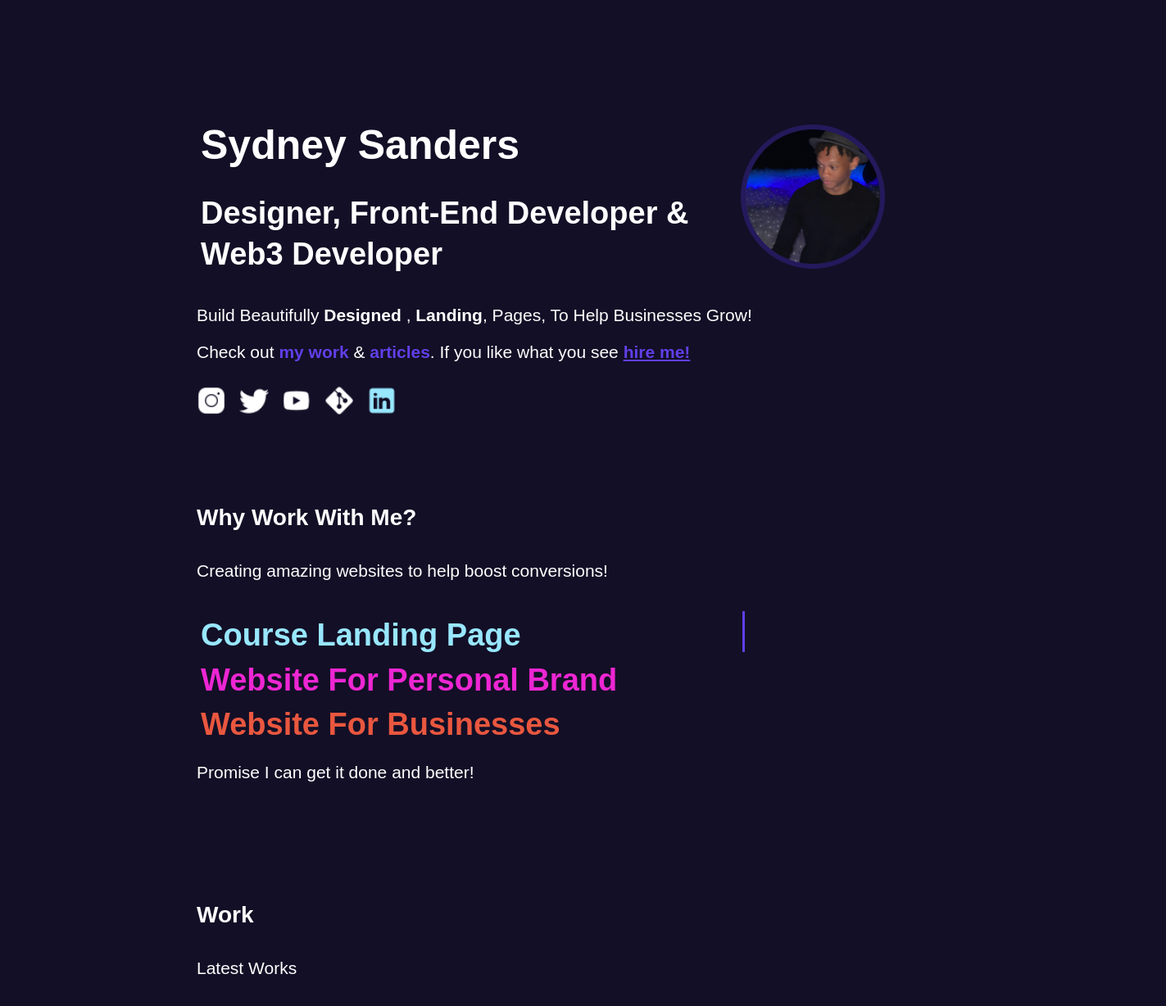
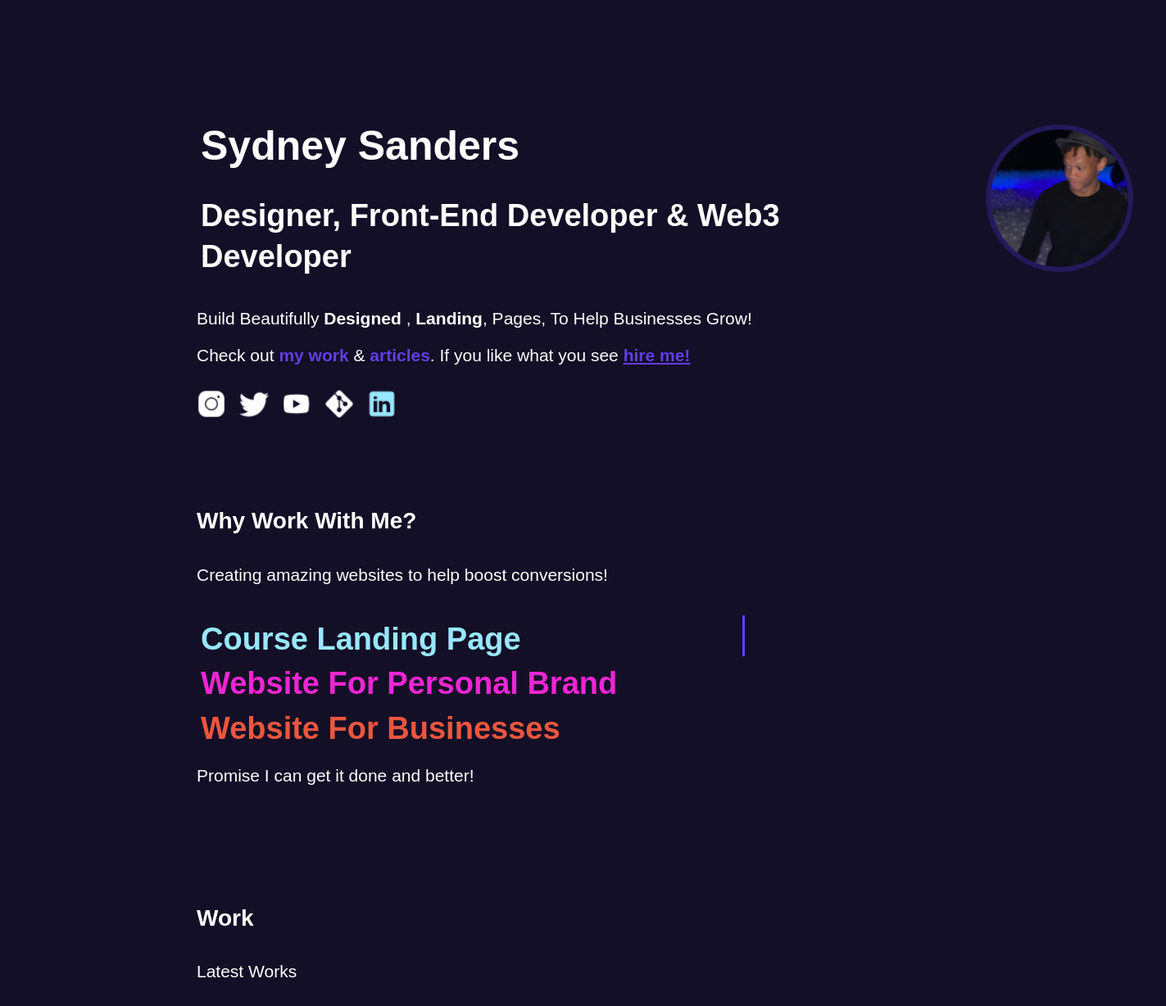
Before and after one commit to slimmsyd/VanillaPortfolio, a plain HTML site: page index.html in a window 1280 px wide. Shown: the top 1228 px of the page at 82% size, 1423 px wide, since content can reach past the window. Drawn offline with Linux system fonts and the light colour scheme.

```diff
--- a/styles/css.css
+++ b/styles/css.css
@@ -30,6 +30,7 @@ nav {
         grid-template-columns: 1fr minmax(6rem, 22%);
         align-items: center;
         grid-gap: 0.5rem 1rem;
+        min-width: max-content
     }
     .innerDiv {
         grid-column: span 2;
@@ -58,6 +59,7 @@ nav {
 
 
     section {
+        min-width: fit-content;
         margin-top: 40px;
         display: grid;
     grid-template-columns: [full-start] minmax(8vmin, auto) [wide-start] minmax(auto, 240px) [main-start] min(800px,100% - 16vmin) [main-end] minmax(auto, 240px) [wide-end] minmax(8vmin, auto) [full-end];
```
